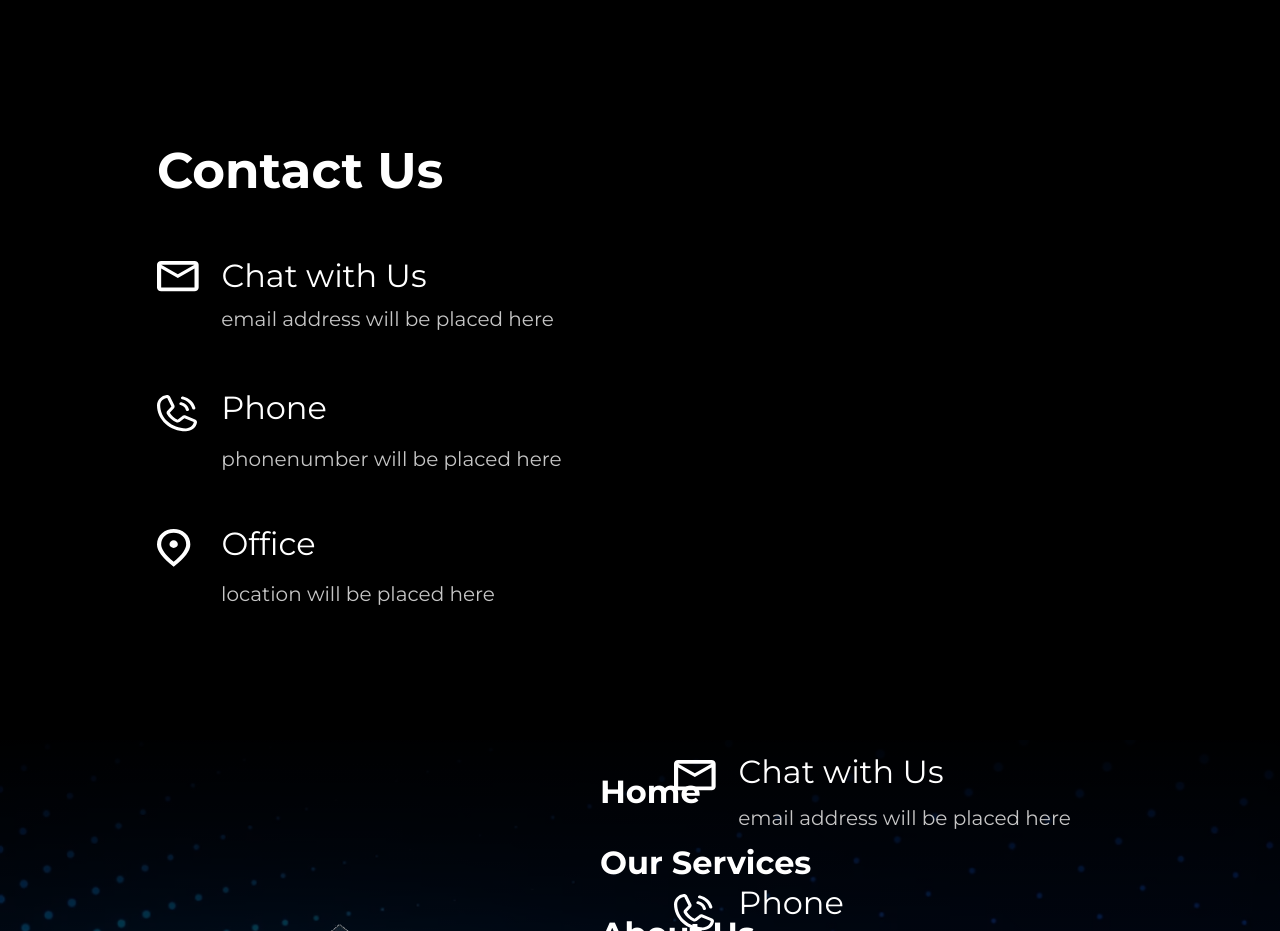
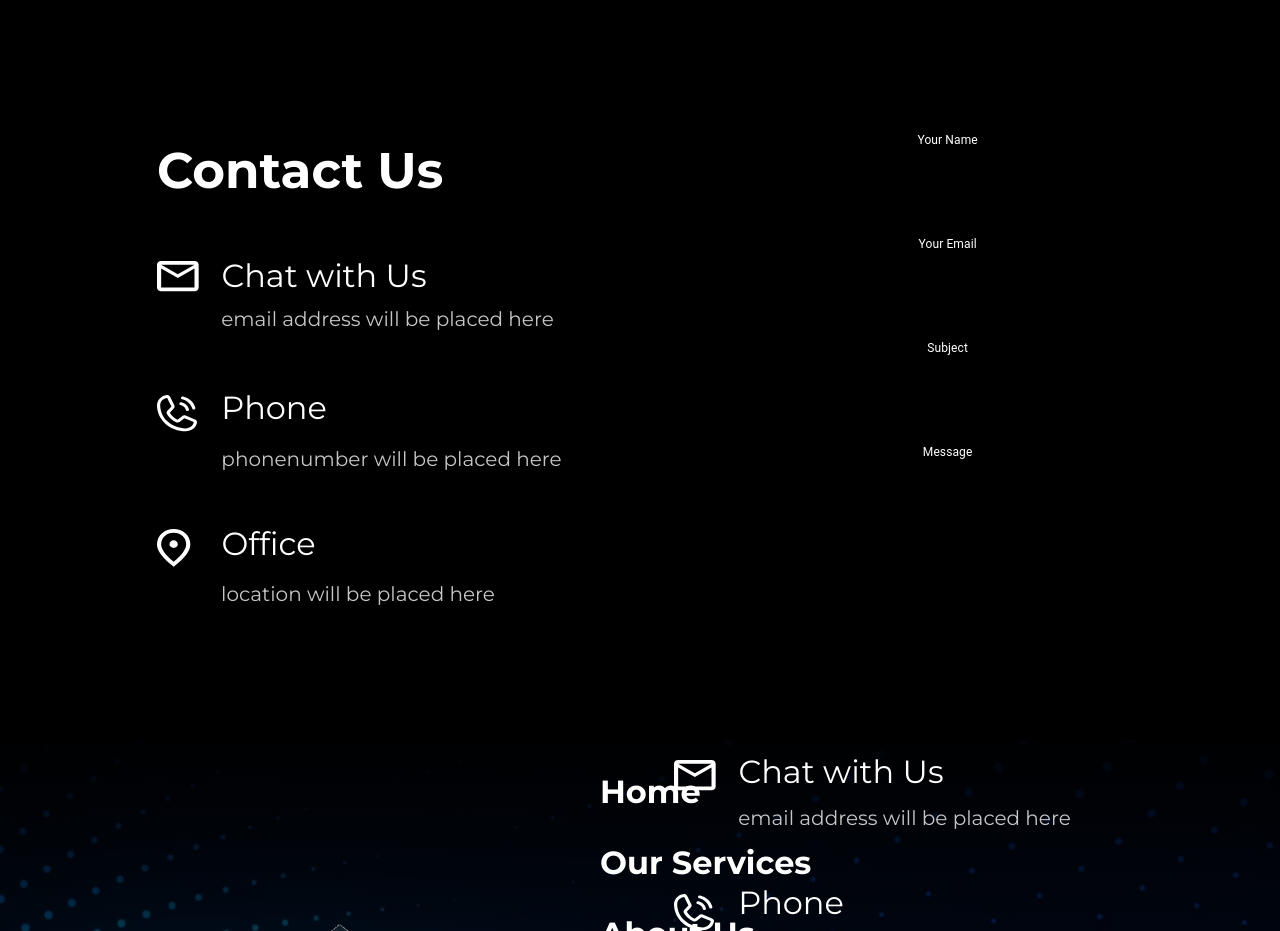
Before and after one commit to leonhiat/test_project, a React (Create React App) app: page / in a window 1280 px wide. Shown: the part 4060-4991 px from the top of the page. Built offline with nearby package versions, Linux system fonts and the light colour scheme.

Commit message:
This is the landing page.

```diff
--- a/public/assets/css/landing.css
+++ b/public/assets/css/landing.css
@@ -659,3 +659,31 @@ body {
     font-weight: 400;
     line-height: normal;
 }
+
+.css-1jy569b-MuiFormLabel-root-MuiInputLabel-root {
+    color: white !important;
+    width: 199px;
+    height: 27px;
+    flex-shrink: 0;
+    background-color: #000;
+    text-align: center;
+    font-family: Montserrat;
+    font-size: 22px;
+    font-style: normal;
+    font-weight: 700;
+    line-height: normal;
+}
+
+.css-1t8l2tu-MuiInputBase-input-MuiOutlinedInput-input {
+    color: white !important;
+    outline: none !important;
+}
+
+.css-1d3z3hw-MuiOutlinedInput-notchedOutline {
+    border-radius: 15px !important;
+    border-color: white !important;
+}
+
+.css-dpjnhs-MuiInputBase-root-MuiOutlinedInput-root{
+    color: white !important;
+}
--- a/src/components/layout/landing.tsx
+++ b/src/components/layout/landing.tsx
@@ -394,7 +394,7 @@ const Landing: FC = () => {
           <div className="group_container">
             <Box
               component="form"
-              sx={{ display: "grid", width: "100%", gap: 6, color: "white" }}
+              sx={{ display: "grid", width: "100%", gap: 6 }}
             >
               <TextField
                 label="Your Name"
@@ -423,6 +423,8 @@ const Landing: FC = () => {
                 InputLabelProps={{
                   shrink: true,
                 }}
+                multiline
+                rows={6}
               />
             </Box>
           </div>
```
Lines whose indentation alone changed are shown as unchanged.
